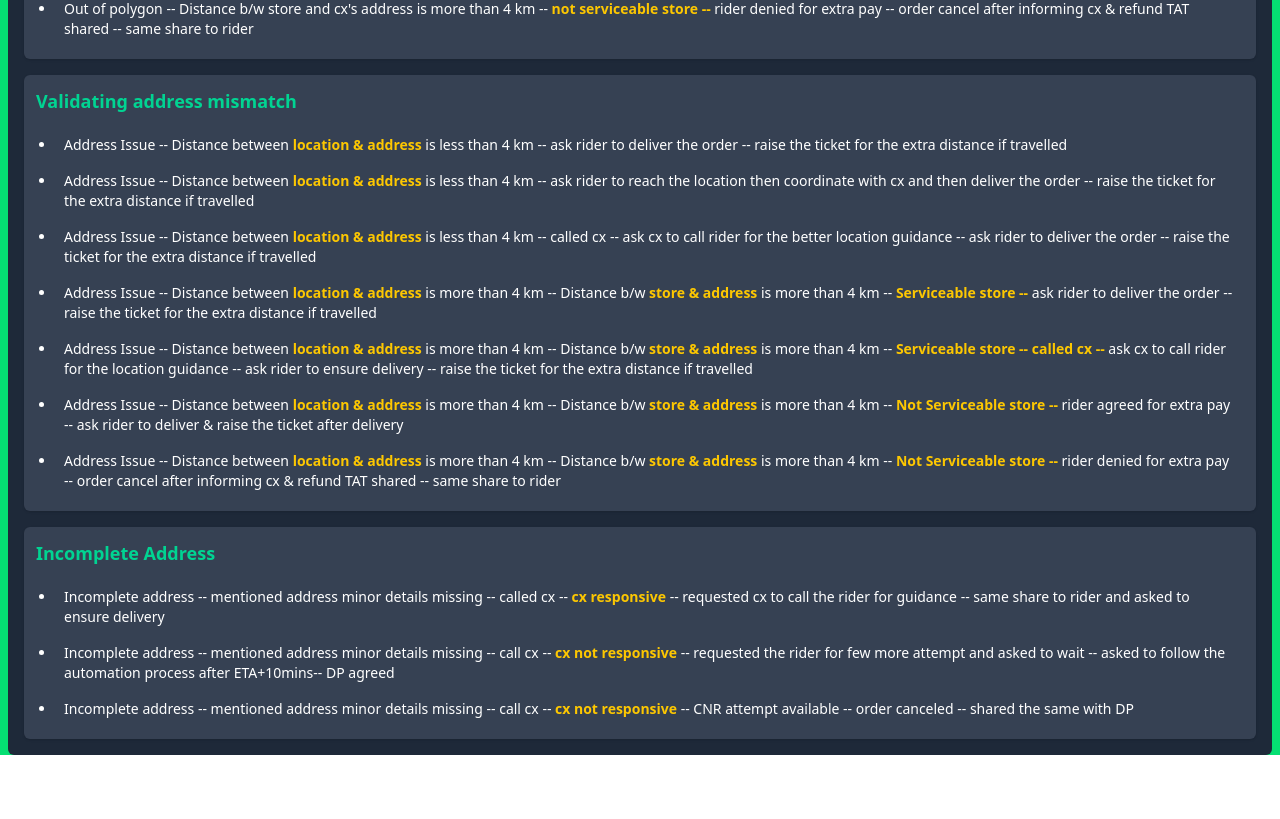
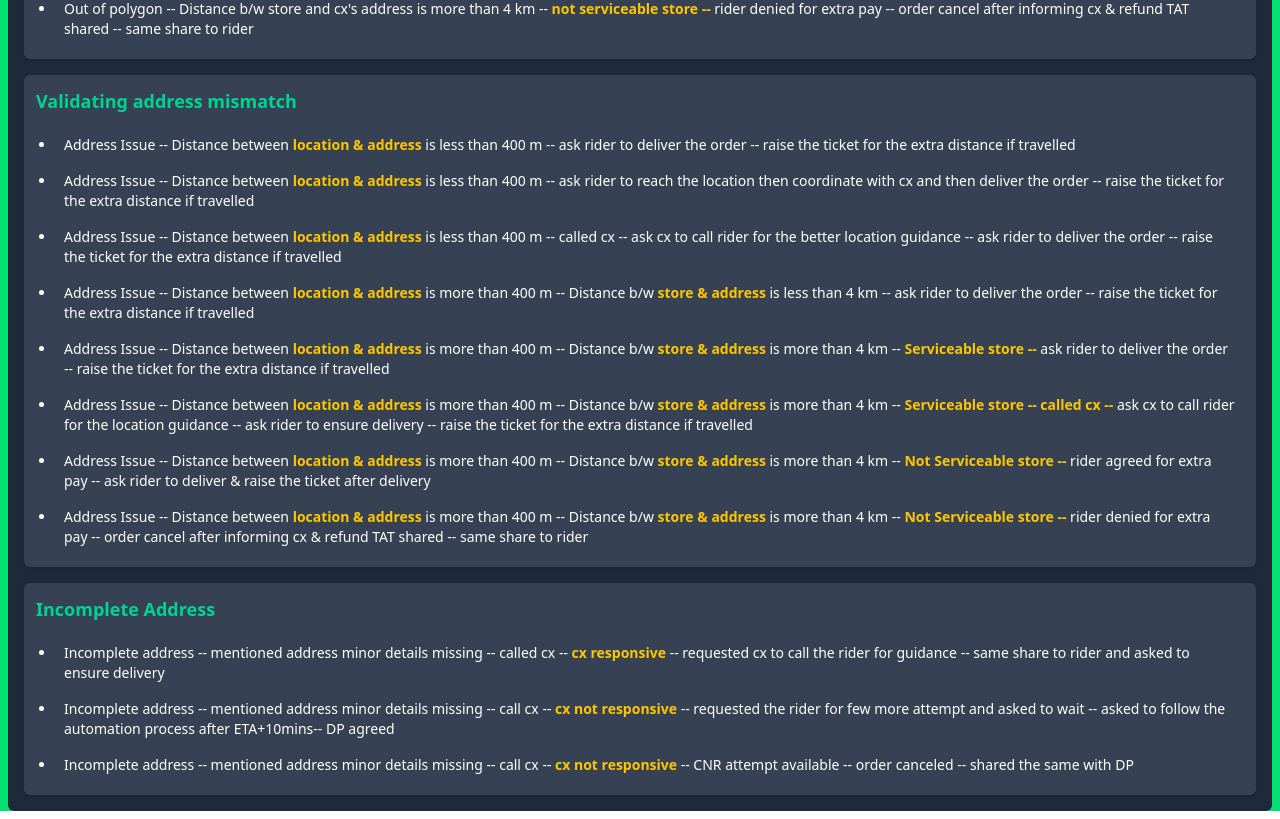
Before and after one commit to Code-with-Sahani/Blinket-DP, a React (Vite) app: page / in a window 1280 px wide. Shown: the part 9520-10339 px from the top of the page. Before the commit the page ends 10283 px from the top, so only its background shows below. Built offline with nearby package versions, Linux system fonts and the light colour scheme.

Commit message:
Update AddressIssue.jsx

```diff
--- a/src/Components/AddressIssue.jsx
+++ b/src/Components/AddressIssue.jsx
@@ -67,21 +67,23 @@ const AddressIssue = () => {
                 <div className="p-3 bg-gray-700 rounded-md shadow">
                     <h3 className="text-lg font-semibold text-emerald-400 mb-3">Validating address mismatch</h3>
                     <ul className="list-disc pl-5">
-                        <li className="p-2">Address Issue -- Distance between <strong className="text-yellow-400 font-semibold"> location & address </strong>  is less than 4 km -- ask rider to deliver the order -- raise the ticket for the extra distance if travelled</li>
+                        <li className="p-2">Address Issue -- Distance between <strong className="text-yellow-400 font-semibold"> location & address </strong>  is less than 400 m -- ask rider to deliver the order -- raise the ticket for the extra distance if travelled</li>
 
-                        <li className="p-2">Address Issue -- Distance between <strong className="text-yellow-400 font-semibold"> location & address </strong>  is less than 4 km --  ask rider to reach the location then coordinate with cx and then deliver the order -- raise the ticket for the extra distance if travelled</li>
+                        <li className="p-2">Address Issue -- Distance between <strong className="text-yellow-400 font-semibold"> location & address </strong>  is less than 400 m --  ask rider to reach the location then coordinate with cx and then deliver the order -- raise the ticket for the extra distance if travelled</li>
 
-                        <li className="p-2">Address Issue -- Distance between <strong className="text-yellow-400 font-semibold"> location & address </strong>  is less than 4 km --  called cx -- ask cx to call rider for the better location guidance -- ask rider to deliver the order -- raise the ticket for the extra distance if travelled</li>
+                        <li className="p-2">Address Issue -- Distance between <strong className="text-yellow-400 font-semibold"> location & address </strong>  is less than 400 m --  called cx -- ask cx to call rider for the better location guidance -- ask rider to deliver the order -- raise the ticket for the extra distance if travelled</li>
+
+              <li className="p-2">Address Issue -- Distance between <strong className="text-yellow-400 font-semibold"> location & address </strong>  is more than 400 m -- Distance b/w <strong className="text-yellow-400 font-semibold">  store & address </strong>  is less than 4 km -- ask rider to deliver the order -- raise the ticket for the extra distance if travelled</li>
 
 
-                        <li className="p-2">Address Issue -- Distance between <strong className="text-yellow-400 font-semibold"> location & address </strong>  is more than 4 km -- Distance b/w <strong className="text-yellow-400 font-semibold">  store & address </strong>  is more than 4 km -- <strong className="text-yellow-400 font-semibold">Serviceable store -- </strong> ask rider to deliver the order -- raise the ticket for the extra distance if travelled</li>
+                        <li className="p-2">Address Issue -- Distance between <strong className="text-yellow-400 font-semibold"> location & address </strong>  is more than 400 m -- Distance b/w <strong className="text-yellow-400 font-semibold">  store & address </strong>  is more than 4 km -- <strong className="text-yellow-400 font-semibold">Serviceable store -- </strong> ask rider to deliver the order -- raise the ticket for the extra distance if travelled</li>
 
-                        <li className="p-2">Address Issue -- Distance between <strong className="text-yellow-400 font-semibold"> location & address </strong>  is more than 4 km -- Distance b/w <strong className="text-yellow-400 font-semibold">  store & address </strong>  is more than 4 km -- <strong className="text-yellow-400 font-semibold">Serviceable store -- </strong> <strong className="text-yellow-400 font-semibold">called cx -- </strong> ask cx to call rider for the location guidance -- ask rider to ensure delivery -- raise the ticket for the extra distance if travelled</li>
+                        <li className="p-2">Address Issue -- Distance between <strong className="text-yellow-400 font-semibold"> location & address </strong>  is more than 400 m -- Distance b/w <strong className="text-yellow-400 font-semibold">  store & address </strong>  is more than 4 km -- <strong className="text-yellow-400 font-semibold">Serviceable store -- </strong> <strong className="text-yellow-400 font-semibold">called cx -- </strong> ask cx to call rider for the location guidance -- ask rider to ensure delivery -- raise the ticket for the extra distance if travelled</li>
 
 
-                        <li className="p-2">Address Issue -- Distance between <strong className="text-yellow-400 font-semibold"> location & address </strong>  is more than 4 km -- Distance b/w <strong className="text-yellow-400 font-semibold">  store & address </strong>  is more than 4 km -- <strong className="text-yellow-400 font-semibold">Not Serviceable store -- </strong> rider agreed for extra pay -- ask rider to deliver & raise the ticket after delivery</li>
+                        <li className="p-2">Address Issue -- Distance between <strong className="text-yellow-400 font-semibold"> location & address </strong>  is more than 400 m -- Distance b/w <strong className="text-yellow-400 font-semibold">  store & address </strong>  is more than 4 km -- <strong className="text-yellow-400 font-semibold">Not Serviceable store -- </strong> rider agreed for extra pay -- ask rider to deliver & raise the ticket after delivery</li>
 
-                        <li className="p-2">Address Issue -- Distance between <strong className="text-yellow-400 font-semibold"> location & address </strong>  is more than 4 km -- Distance b/w <strong className="text-yellow-400 font-semibold">  store & address </strong>  is more than 4 km -- <strong className="text-yellow-400 font-semibold">Not Serviceable store -- </strong> rider denied for extra pay -- order cancel after informing cx & refund TAT shared -- same share to rider </li>
+                        <li className="p-2">Address Issue -- Distance between <strong className="text-yellow-400 font-semibold"> location & address </strong>  is more than 400 m -- Distance b/w <strong className="text-yellow-400 font-semibold">  store & address </strong>  is more than 4 km -- <strong className="text-yellow-400 font-semibold">Not Serviceable store -- </strong> rider denied for extra pay -- order cancel after informing cx & refund TAT shared -- same share to rider </li>
 
                     </ul>
                 </div>
```
